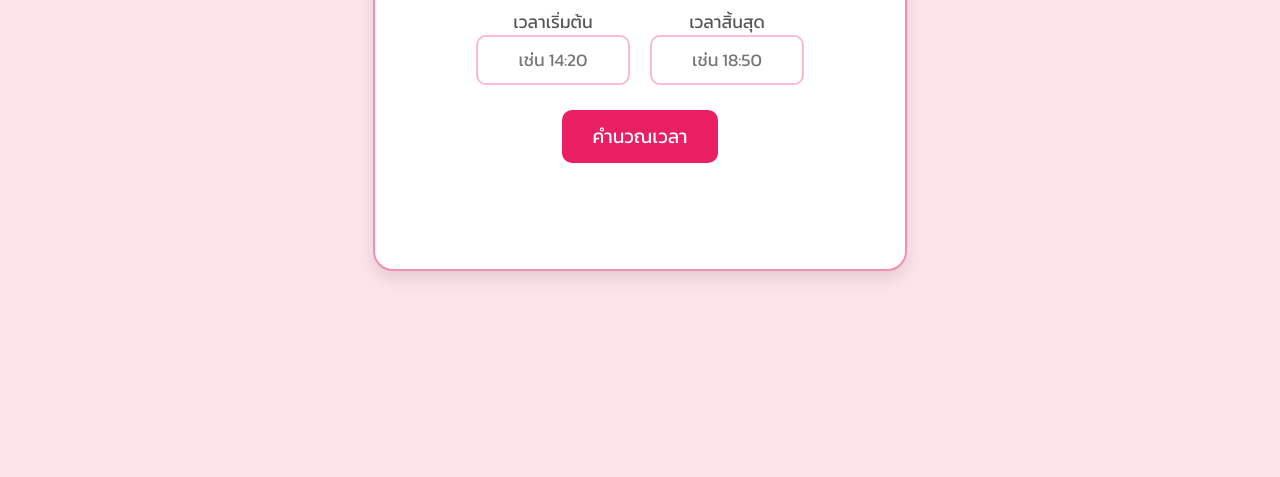
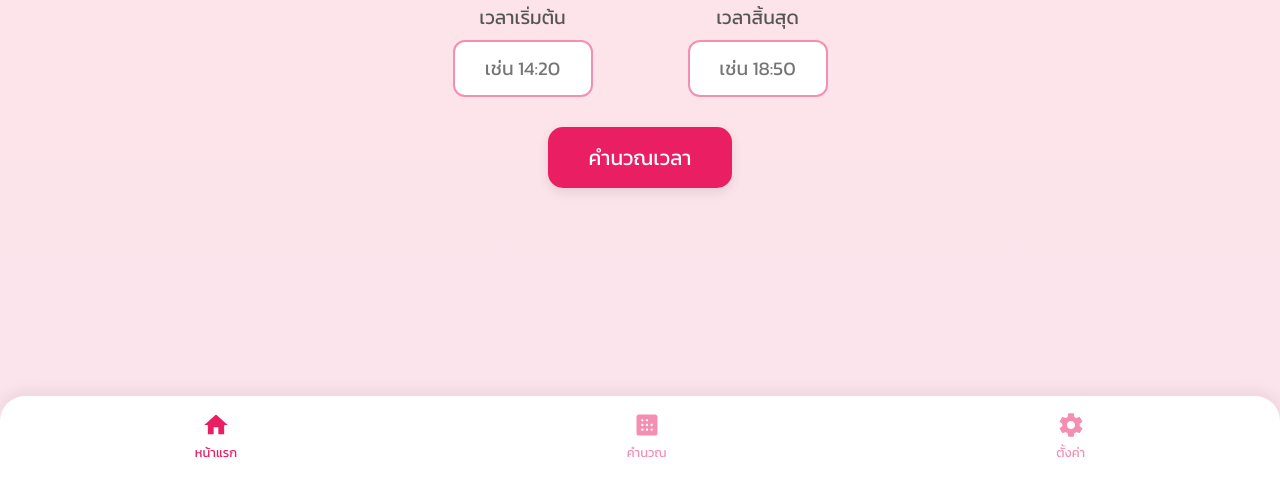
Before and after one commit to LayVision/LOVE-PIMMY, a plain HTML site: page index.html in a window 1280 px wide. Shown: the part 323-800 px from the top of the page. Drawn offline with Linux system fonts and the light colour scheme.

Commit message:
New Layout

```diff
--- a/index.html
+++ b/index.html
@@ -5,81 +5,112 @@
     <meta name="viewport" content="width=device-width, initial-scale=1.0">
     <title>รักน้องพิมพ์ ที่สุดในโลก</title>
     <style>
-        /* CSS เหมือนเดิม ไม่มีการเปลี่ยนแปลง */
         @import url('https://fonts.googleapis.com/css2?family=Kanit:wght@400;700&display=swap');
+
+        :root {
+            --primary-color: #e91e63;
+            --primary-light: #f48fb1;
+            --primary-dark: #c2185b;
+            --background-start: #fde4ea;
+            --background-end: #fce4ec;
+            --text-color: #333;
+            --text-light: #555;
+            --white-color: #ffffff;
+            --error-color: #d32f2f;
+        }
 
         body {
             font-family: 'Kanit', sans-serif;
-            background-color: #fde4ea;
-            color: #333;
+            background: linear-gradient(180deg, var(--background-start), var(--background-end));
+            color: var(--text-color);
+            margin: 0;
+            padding: 0;
             display: flex;
-            justify-content: center;
-            align-items: center;
-            height: 100vh;
-            margin: 0;
+            flex-direction: column;
+            min-height: 100vh;
             -webkit-tap-highlight-color: transparent;
         }
 
-        .container {
-            background-color: #ffffff;
-            padding: 30px 40px;
-            border-radius: 20px;
-            box-shadow: 0 8px 16px rgba(0, 0, 0, 0.1);
+        header {
+            padding: 40px 20px 20px 20px;
             text-align: center;
-            width: 90%;
-            max-width: 450px;
-            border: 2px solid #f48fb1;
         }
 
         h1 {
-            color: #e91e63;
-            margin-bottom: 25px;
-            font-size: 2em;
+            color: var(--primary-color);
+            margin: 0;
+            font-size: 2.5em;
+            font-weight: 700;
+        }
+
+        main {
+            flex-grow: 1;
+            display: flex;
+            flex-direction: column;
+            justify-content: center;
+            align-items: center;
+            padding: 20px;
+            width: 100%;
+            box-sizing: border-box;
+        }
+
+        .calculator-content {
+            width: 100%;
+            max-width: 450px;
+            text-align: center;
         }
 
         .time-input-container {
             display: flex;
-            justify-content: center;
+            justify-content: space-around;
             align-items: center;
             gap: 20px;
-            margin-bottom: 25px;
+            margin-bottom: 30px;
+            width: 100%;
         }
 
         label {
-            font-size: 1.1em;
-            color: #555;
+            font-size: 1.2em;
+            color: var(--text-light);
+            margin-bottom: 8px;
+            display: block;
         }
 
         input[type="text"] {
-            border: 2px solid #f8bbd0;
-            border-radius: 10px;
-            padding: 10px;
-            font-size: 1.1em;
+            background-color: var(--white-color);
+            border: 2px solid var(--primary-light);
+            border-radius: 12px;
+            padding: 12px;
+            font-size: 1.2em;
             font-family: 'Kanit', sans-serif;
-            width: 130px;
+            width: 100%;
+            max-width: 140px;
             text-align: center;
-            transition: border-color 0.3s ease;
+            transition: all 0.3s ease;
+            box-sizing: border-box;
         }
 
         input[type="text"]:focus {
             outline: none;
-            border-color: #e91e63;
+            border-color: var(--primary-color);
+            box-shadow: 0 0 10px rgba(233, 30, 99, 0.2);
         }
 
         button {
-            background-color: #e91e63;
-            color: white;
+            background-color: var(--primary-color);
+            color: var(--white-color);
             border: none;
-            padding: 12px 30px;
-            border-radius: 10px;
-            font-size: 1.2em;
+            padding: 15px 40px;
+            border-radius: 15px;
+            font-size: 1.3em;
             font-family: 'Kanit', sans-serif;
             cursor: pointer;
             transition: background-color 0.3s ease, transform 0.2s ease;
+            box-shadow: 0 4px 12px rgba(0, 0, 0, 0.1);
         }
 
         button:hover {
-            background-color: #c2185b;
+            background-color: var(--primary-dark);
             transform: scale(1.05);
         }
 
@@ -88,27 +119,72 @@
         }
 
         #result {
-            margin-top: 25px;
-            font-size: 1.3em;
-            color: #333;
+            margin-top: 30px;
+            font-size: 1.4em;
+            color: var(--text-color);
             font-weight: bold;
             min-height: 30px;
         }
+
+        footer {
+            width: 100%;
+            background-color: var(--white-color);
+            box-shadow: 0 -4px 15px rgba(0, 0, 0, 0.08);
+            border-top-left-radius: 25px;
+            border-top-right-radius: 25px;
+            padding: 15px 0;
+            position: fixed;
+            bottom: 0;
+            left: 0;
+        }
+
+        nav {
+            display: flex;
+            justify-content: space-around;
+            align-items: center;
+            width: 100%;
+        }
+
+        .nav-item {
+            display: flex;
+            flex-direction: column;
+            align-items: center;
+            cursor: pointer;
+            color: var(--primary-light);
+            transition: color 0.3s ease;
+        }
+
+        .nav-item.active, .nav-item:hover {
+            color: var(--primary-color);
+        }
+
+        .nav-item svg {
+            width: 28px;
+            height: 28px;
+            margin-bottom: 4px;
+        }
+
+        .nav-item span {
+            font-size: 0.8em;
+        }
+
     </style>
 </head>
 <body>
 
-    <div class="container">
+    <header>
         <h1>รักน้องพิมพ์ ที่สุดในโลก</h1>
+    </header>
 
+    <main>
+        <div class="calculator-content">
             <div class="time-input-container">
                 <div>
-                <label for="startTime">เวลาเริ่มต้น</label><br>
-                <!-- เพิ่ม oninput event เพื่อเรียกฟังก์ชัน formatTimeInput -->
+                    <label for="startTime">เวลาเริ่มต้น</label>
                     <input type="text" id="startTime" placeholder="เช่น 14:20" maxlength="5" oninput="formatTimeInput(this)" required>
                 </div>
                 <div>
-                <label for="endTime">เวลาสิ้นสุด</label><br>
+                    <label for="endTime">เวลาสิ้นสุด</label>
                     <input type="text" id="endTime" placeholder="เช่น 18:50" maxlength="5" oninput="formatTimeInput(this)" required>
                 </div>
             </div>
@@ -117,21 +193,34 @@
 
             <p id="result"></p>
         </div>
+    </main>
+
+    <footer>
+        <nav>
+            <div class="nav-item active">
+                <!-- Placeholder for Home Icon -->
+                <svg xmlns="http://www.w3.org/2000/svg" fill="currentColor" viewBox="0 0 24 24"><path d="M10 20v-6h4v6h5v-8h3L12 3L2 12h3v8h5z"/></svg>
+                <span>หน้าแรก</span>
+            </div>
+            <div class="nav-item">
+                <!-- Placeholder for Calculator Icon -->
+                <svg xmlns="http://www.w3.org/2000/svg" fill="currentColor" viewBox="0 0 24 24"><path d="M19 3H5c-1.1 0-2 .9-2 2v14c0 1.1.9 2 2 2h14c1.1 0 2-.9 2-2V5c0-1.1-.9-2-2-2zM8 17c-.55 0-1-.45-1-1s.45-1 1-1 1 .45 1 1-.45 1-1 1zm0-4c-.55 0-1-.45-1-1s.45-1 1-1 1 .45 1 1-.45 1-1 1zm0-4c-.55 0-1-.45-1-1s.45-1 1-1 1 .45 1 1-.45 1-1 1zm4 8c-.55 0-1-.45-1-1s.45-1 1-1 1 .45 1 1-.45 1-1 1zm0-4c-.55 0-1-.45-1-1s.45-1 1-1 1 .45 1 1-.45 1-1 1zm0-4c-.55 0-1-.45-1-1s.45-1 1-1 1 .45 1 1-.45 1-1 1zm4 8c-.55 0-1-.45-1-1s.45-1 1-1 1 .45 1 1-.45 1-1 1zm0-4c-.55 0-1-.45-1-1s.45-1 1-1 1 .45 1 1-.45 1-1 1z"/></svg>
+                <span>คำนวณ</span>
+            </div>
+            <div class="nav-item">
+                <!-- Placeholder for Settings Icon -->
+                 <svg xmlns="http://www.w3.org/2000/svg" fill="currentColor" viewBox="0 0 24 24"><path d="M19.43 12.98c.04-.32.07-.64.07-.98s-.03-.66-.07-.98l2.11-1.65c.19-.15.24-.42.12-.64l-2-3.46c-.12-.22-.39-.3-.61-.22l-2.49 1c-.52-.4-1.08-.73-1.69-.98l-.38-2.65C14.46 2.18 14.25 2 14 2h-4c-.25 0-.46.18-.49.42l-.38 2.65c-.61.25-1.17.59-1.69.98l-2.49-1c-.23-.09-.49 0-.61.22l-2 3.46c-.13.22-.07.49.12.64l2.11 1.65c-.04.32-.07.65-.07.98s.03.66.07.98l-2.11 1.65c-.19.15-.24.42-.12.64l2 3.46c.12.22.39.3.61.22l2.49-1c.52.4 1.08.73 1.69.98l.38 2.65c.03.24.24.42.49.42h4c.25 0 .46-.18.49-.42l.38-2.65c.61-.25 1.17-.59 1.69-.98l2.49 1c.23.09.49 0 .61-.22l2-3.46c.12-.22.07-.49-.12-.64l-2.11-1.65zM12 15.5c-1.93 0-3.5-1.57-3.5-3.5s1.57-3.5 3.5-3.5 3.5 1.57 3.5 3.5-1.57 3.5-3.5 3.5z"/></svg>
+                <span>ตั้งค่า</span>
+            </div>
+        </nav>
+    </footer>
 
     <script>
-        // ฟังก์ชันใหม่สำหรับใส่ ":" อัตโนมัติ
         function formatTimeInput(element) {
-            let value = element.value;
-
-            // ลบทุกอย่างที่ไม่ใช่ตัวเลขออกไปก่อน
-            value = value.replace(/[^0-9]/g, '');
-
-            // ถ้ามีตัวเลขมากกว่า 2 ตัว ให้ใส่ ":" หลังตัวที่ 2
+            let value = element.value.replace(/[^0-9]/g, '');
             if (value.length > 2) {
                 value = value.substring(0, 2) + ':' + value.substring(2);
             }
-
-            // อัปเดตค่าในช่องกรอก
             element.value = value;
         }
 
@@ -139,18 +228,20 @@
             const startTimeValue = document.getElementById('startTime').value;
             const endTimeValue = document.getElementById('endTime').value;
             const resultElement = document.getElementById('result');
+            const errorColor = getComputedStyle(document.documentElement).getPropertyValue('--error-color');
+            const textColor = getComputedStyle(document.documentElement).getPropertyValue('--text-color');
 
             const timeFormatRegex = /^([01]?[0-9]|2[0-3]):[0-5][0-9]$/;
 
             if (!startTimeValue || !endTimeValue) {
                 resultElement.textContent = 'กรุณาใส่เวลาให้ครบทั้งสองช่อง';
-                resultElement.style.color = '#d32f2f';
+                resultElement.style.color = errorColor;
                 return;
             }
 
             if (!timeFormatRegex.test(startTimeValue) || !timeFormatRegex.test(endTimeValue)) {
                 resultElement.textContent = 'รูปแบบเวลาไม่ถูกต้อง (ต้องเป็น HH:MM)';
-                resultElement.style.color = '#d32f2f';
+                resultElement.style.color = errorColor;
                 return;
             }
 
@@ -164,14 +255,14 @@
 
             if (differenceInMinutes < 0) {
                 resultElement.textContent = 'เวลาสิ้นสุดต้องมากกว่าเวลาเริ่มต้น';
-                resultElement.style.color = '#d32f2f';
+                resultElement.style.color = errorColor;
                 return;
             }
 
             const hours = Math.floor(differenceInMinutes / 60);
             const minutes = differenceInMinutes % 60;
 
-            resultElement.style.color = '#333';
+            resultElement.style.color = textColor;
             resultElement.textContent = `ระยะเวลาที่ผ่านไป: ${hours} ชั่วโมง ${minutes} นาที`;
         }
     </script>
```
Lines whose indentation alone changed are shown as unchanged.
